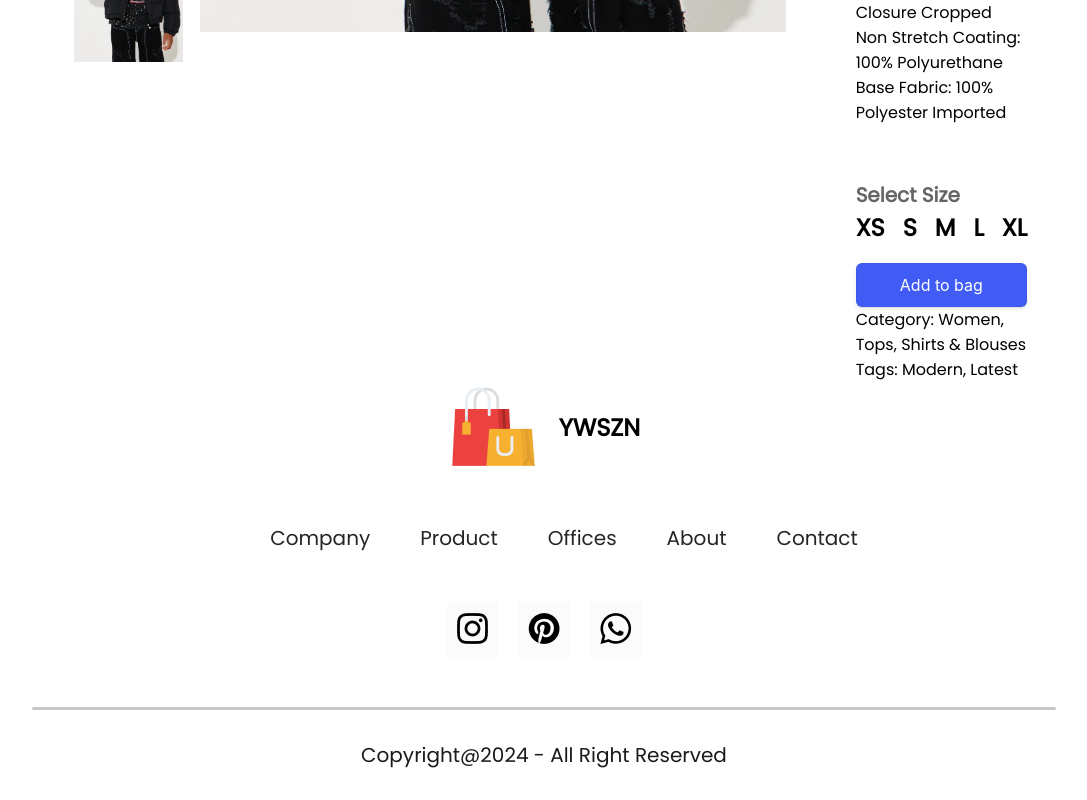
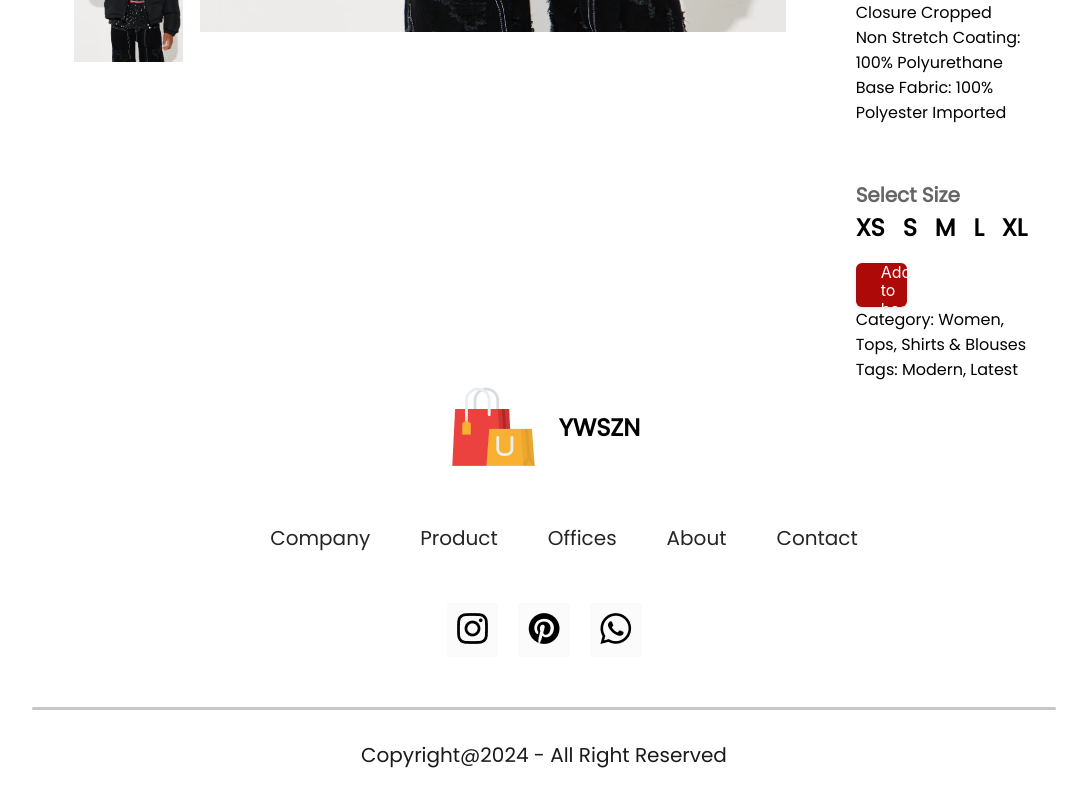
Before and after one commit to Fighthurt/May-E-commerce, a React (Create React App) app: page /product/25 in a window 1280 px wide. Shown: the part 765-1565 px from the top of the page, without its empty margins (96-1183 px from the left). Built offline with nearby package versions, Linux system fonts and the light colour scheme.

Commit message:
uodatijng

```diff
--- a/src/Component/ProductDisplay/ProductDisplay.css
+++ b/src/Component/ProductDisplay/ProductDisplay.css
@@ -84,7 +84,7 @@
 .addProductBtn  {
   appearance: button;
   backface-visibility: hidden;
-  background-color: #405cf5;
+  background-color: rgb(174, 9, 9);
   border-radius: 6px;
   border-width: 0;
   box-shadow: rgba(50, 50, 93, .1) 0 0 0 1px inset,rgba(50, 50, 93, .1) 0 2px 5px 0,rgba(0, 0, 0, .07) 0 1px 1px 0;
@@ -107,7 +107,7 @@
   user-select: none;
   -webkit-user-select: none;
   touch-action: manipulation;
-  width: 100%;
+  width: 30%;
 }
 
 .addProductBtn:disabled {
```
